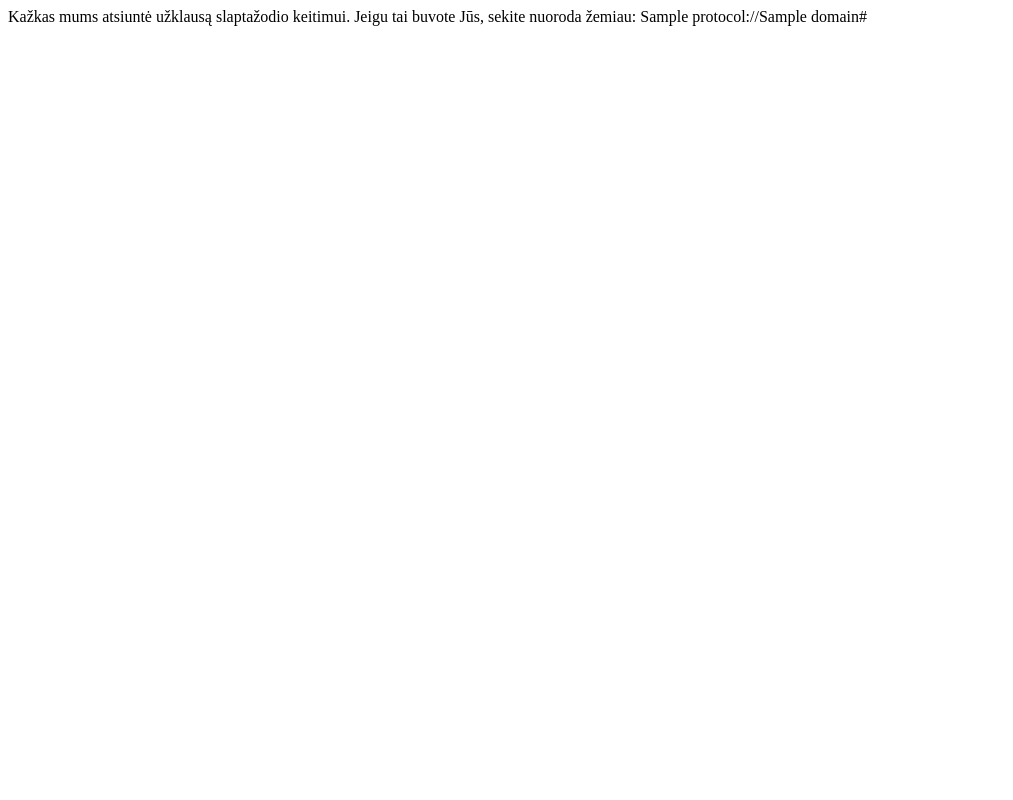
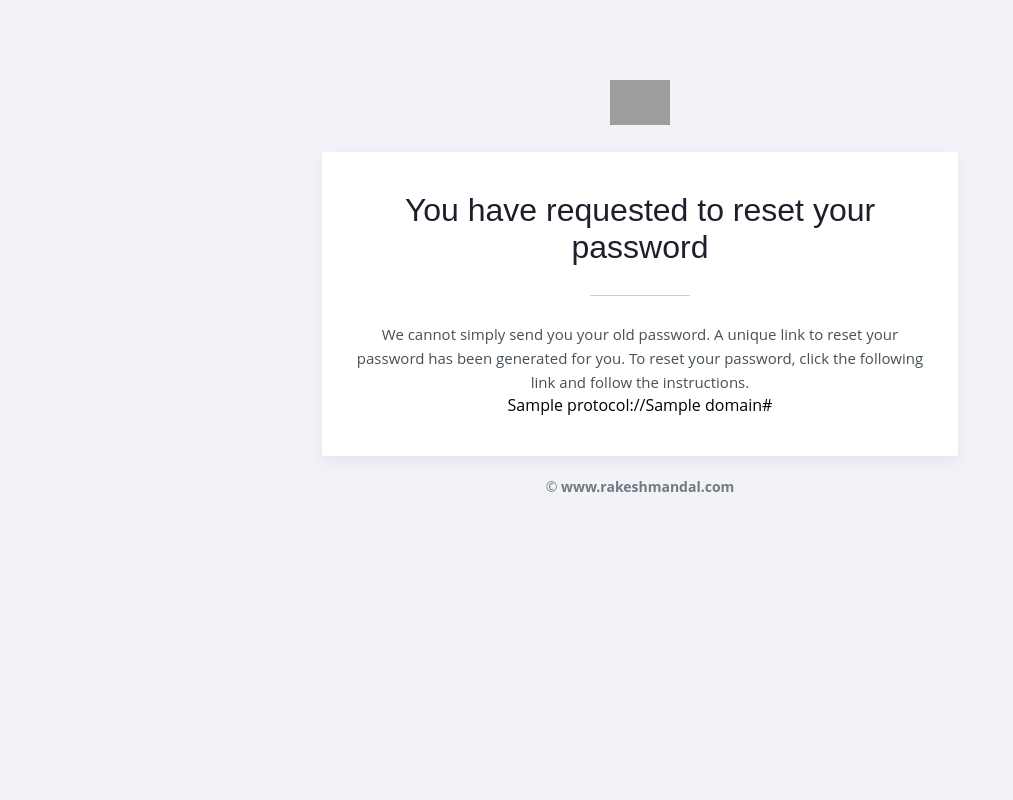
Before and after one commit to MBSonys/Code_Academy_final, a Django app: template Cars/templates/registration/password_reset_email.html in a window 1280 px wide. Shown: the whole page, without its empty margins (0-1013 px from the left). Run offline with Django 4.2, Linux system fonts and the light colour scheme; the template is opened without the code that fills it: most values are stand-ins (such as "Sample title", 1, 10 or a date in 2020); grey boxes are pictures that could not be loaded.

Commit message:
Password reset templates corrected

```diff
--- a/Cars/templates/registration/password_reset_complete.html
+++ b/Cars/templates/registration/password_reset_complete.html
@@ -1,6 +1,6 @@
 {% extends "index.html" %}
 
 {% block content %}
-  <h1>Slaptažodis pakeistas!</h1>
-  <p><a href="{% url 'login' %}">prisijungti iš naujo</a></p>
+  <h1>Password Reseted!</h1>
+  <p><a href="{% url 'login' %}">Login again</a></p>
 {% endblock %}
--- a/Cars/templates/registration/password_reset_done.html
+++ b/Cars/templates/registration/password_reset_done.html
@@ -1,5 +1,5 @@
 {% extends "index.html" %}
 
 {% block content %}
-  <p>Slaptažodžio pakeitimo nuorodą išsiuntėme jums el.paštu!</p>
+  <p class="p-3 mb-2 bg-success text-white text-center">Password reset link has been sent to your email</p>
 {% endblock %}
--- a/Cars/templates/registration/password_reset_email.html
+++ b/Cars/templates/registration/password_reset_email.html
@@ -1,2 +1,79 @@
-Kažkas mums atsiuntė užklausą slaptažodio keitimui. Jeigu tai buvote Jūs, sekite nuoroda žemiau:
-{{ protocol}}://{{ domain }}{% url 'password_reset_confirm' uidb64=uid token=token %}
+
+<!doctype html>
+<html lang="en-US">
+
+<head>
+    <meta content="text/html; charset=utf-8" http-equiv="Content-Type" />
+    <title>Reset Password Email Template</title>
+    <meta name="description" content="Reset Password Email Template.">
+    <style type="text/css">
+        a:hover {text-decoration: underline !important;}
+    </style>
+</head>
+
+<body marginheight="0" topmargin="0" marginwidth="0" style="margin: 0px; background-color: #f2f3f8;" leftmargin="0">
+    <!--100% body table-->
+    <table cellspacing="0" border="0" cellpadding="0" width="100%" bgcolor="#f2f3f8"
+        style="@import url(https://fonts.googleapis.com/css?family=Rubik:300,400,500,700|Open+Sans:300,400,600,700); font-family: 'Open Sans', sans-serif;">
+        <tr>
+            <td>
+                <table style="background-color: #f2f3f8; max-width:670px;  margin:0 auto;" width="100%" border="0"
+                    align="center" cellpadding="0" cellspacing="0">
+                    <tr>
+                        <td style="height:80px;">&nbsp;</td>
+                    </tr>
+                    <tr>
+                        <td style="text-align:center;">
+                          <a href="https://rakeshmandal.com" title="logo" target="_blank">
+                            <img width="60" src="https://i.ibb.co/hL4XZp2/android-chrome-192x192.png" title="logo" alt="logo">
+                          </a>
+                        </td>
+                    </tr>
+                    <tr>
+                        <td style="height:20px;">&nbsp;</td>
+                    </tr>
+                    <tr>
+                        <td>
+                            <table width="95%" border="0" align="center" cellpadding="0" cellspacing="0"
+                                style="max-width:670px;background:#fff; border-radius:3px; text-align:center;-webkit-box-shadow:0 6px 18px 0 rgba(0,0,0,.06);-moz-box-shadow:0 6px 18px 0 rgba(0,0,0,.06);box-shadow:0 6px 18px 0 rgba(0,0,0,.06);">
+                                <tr>
+                                    <td style="height:40px;">&nbsp;</td>
+                                </tr>
+                                <tr>
+                                    <td style="padding:0 35px;">
+                                        <h1 style="color:#1e1e2d; font-weight:500; margin:0;font-size:32px;font-family:'Rubik',sans-serif;">You have
+                                            requested to reset your password</h1>
+                                        <span
+                                            style="display:inline-block; vertical-align:middle; margin:29px 0 26px; border-bottom:1px solid #cecece; width:100px;"></span>
+                                        <p style="color:#455056; font-size:15px;line-height:24px; margin:0;">
+                                            We cannot simply send you your old password. A unique link to reset your
+                                            password has been generated for you. To reset your password, click the
+                                            following link and follow the instructions.
+                                        </p>
+                                        {{ protocol}}://{{ domain }}{% url 'password_reset_confirm' uidb64=uid token=token %}
+                                    </td>
+                                </tr>
+                                <tr>
+                                    <td style="height:40px;">&nbsp;</td>
+                                </tr>
+                            </table>
+                        </td>
+                    <tr>
+                        <td style="height:20px;">&nbsp;</td>
+                    </tr>
+                    <tr>
+                        <td style="text-align:center;">
+                            <p style="font-size:14px; color:rgba(69, 80, 86, 0.7411764705882353); line-height:18px; margin:0 0 0;">&copy; <strong>www.rakeshmandal.com</strong></p>
+                        </td>
+                    </tr>
+                    <tr>
+                        <td style="height:80px;">&nbsp;</td>
+                    </tr>
+                </table>
+            </td>
+        </tr>
+    </table>
+    <!--/100% body table-->
+</body>
+
+</html>
--- a/Cars/views.py
+++ b/Cars/views.py
@@ -57,5 +57,5 @@ def login(request):
         login(request, user)
         return render(request, 'login.html')
         ...
-    # else:
-    #     # Return an 'invalid login' error message.
+    else:
+        # Return an 'invalid login' error message.
```
